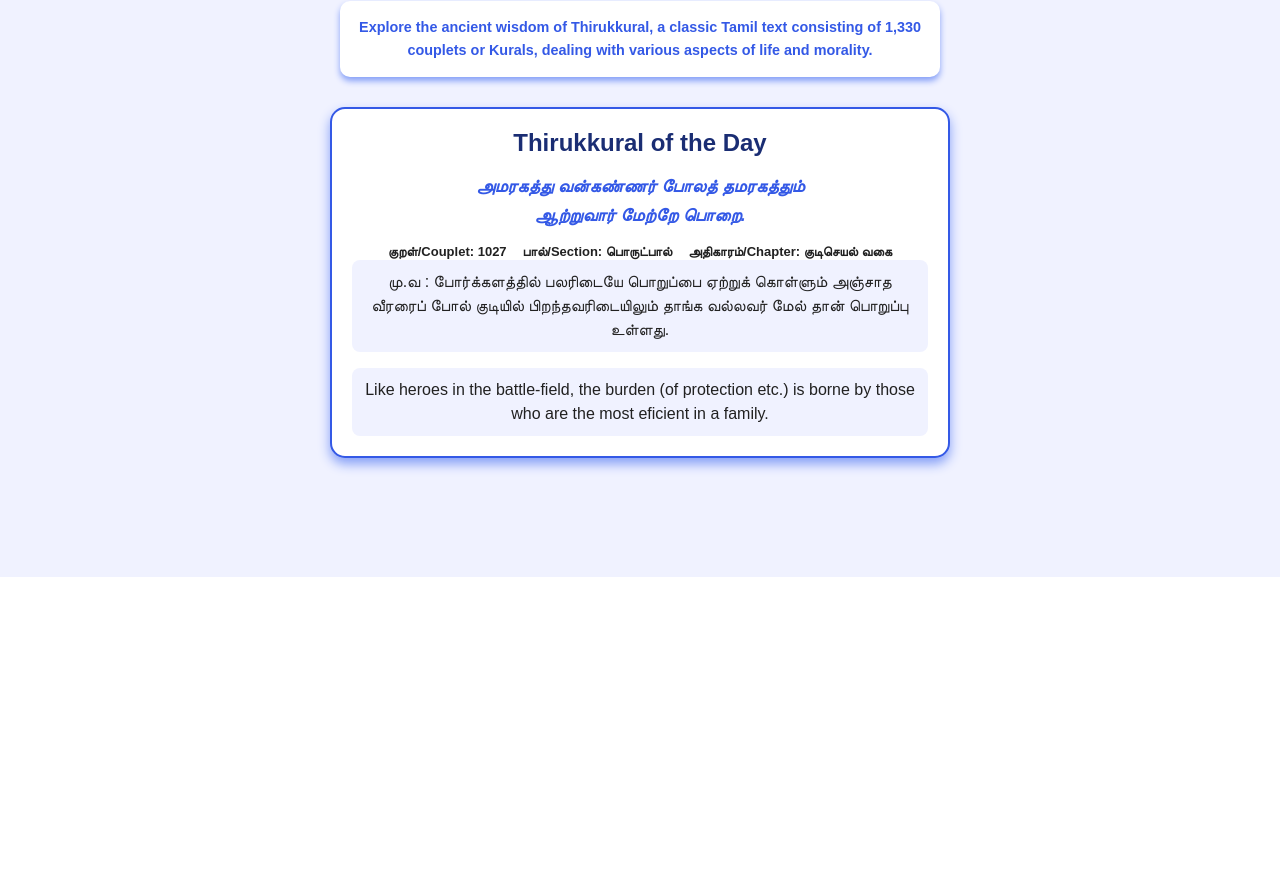
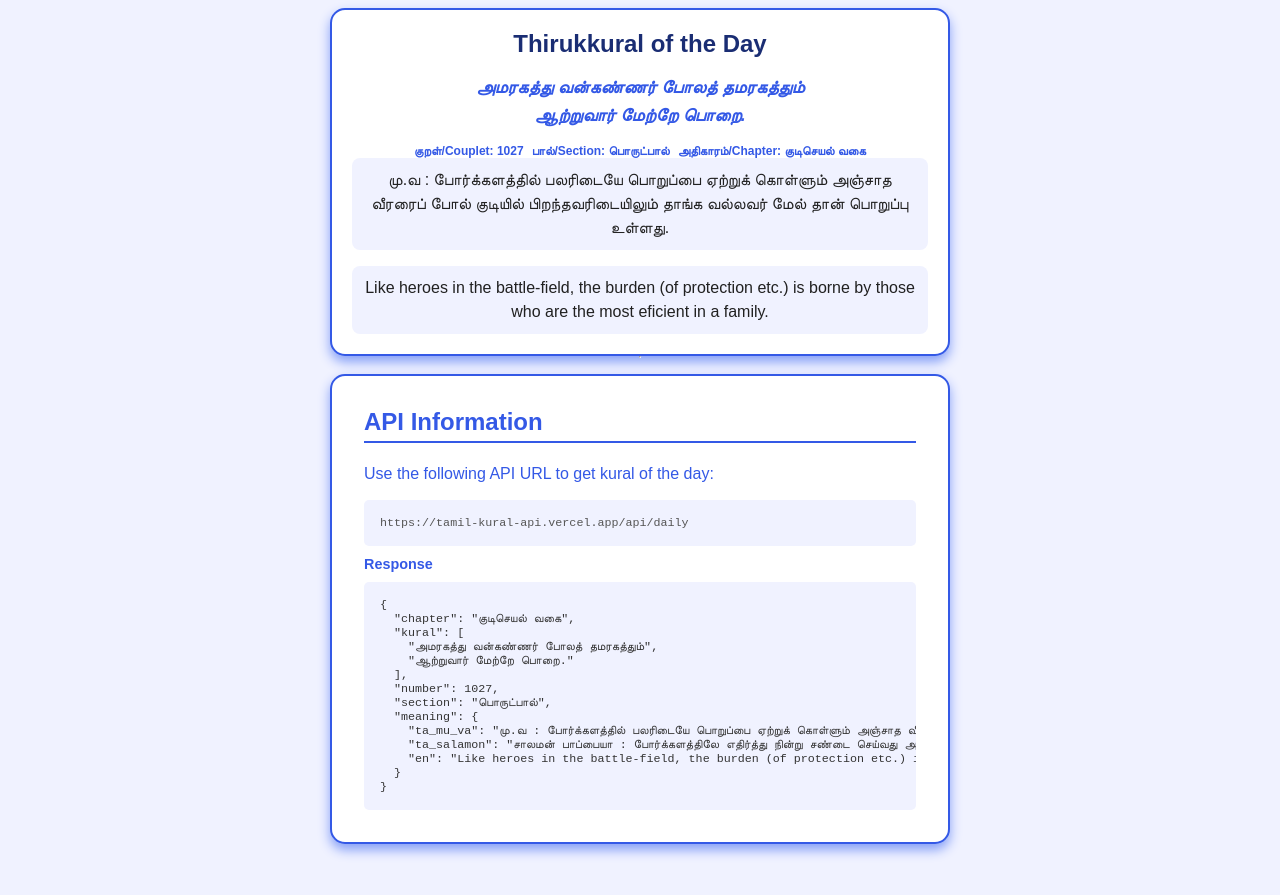
Before and after one commit to nramc/thirukkural-api, a Next.js app: page / in a window 1280 px wide. Shown: the part 223-1118 px from the top of the page. Before the commit the page ends 800 px from the top, so only its background shows below. Built offline with nearby package versions, Linux system fonts and the light colour scheme.

Commit message:
feat: daily endpoint implemented to get kural of the day

```diff
--- a/app/page.tsx
+++ b/app/page.tsx
@@ -118,13 +118,16 @@ export default function Home() {
                     {kural?.kural[1]}<br/>
                 </p>
                 <p style={{
-                    fontSize: 'small',
+                    fontSize: '0.75rem',
+                    color: `${primaryColor}`,
                     fontWeight: 'bold',
-                    alignItems: 'end',
                     display: 'flex',
                     flexDirection: 'row',
-                    gap: '1rem',
-                    justifyContent: 'center'
+                    flexBasis: 'content',
+                    gap: '0.5rem',
+                    justifyContent: 'center',
+                    alignContent: 'center',
+                    alignItems: 'center',
                 }}>
                     <span>குறள்/Couplet: {kural?.number}</span>
                     <span>பால்/Section: {kural?.section}</span>
@@ -154,6 +157,60 @@ export default function Home() {
                     {kural?.meaning['en']}
                 </p>
             </div>
+
+            <hr/>
+
+            <section style={{
+                padding: '2rem',
+                marginTop: '1rem',
+                marginBottom: '2rem',
+                maxWidth: '50%',
+                overflowX: 'auto',
+                backgroundColor: 'white',
+                borderRadius: '15px',
+                boxShadow: `0 6px 12px ${primaryLight}`,
+                width: '100%',
+                border: `2px solid ${primaryColor}`
+            }}>
+                <h2 style={{
+                    fontSize: '1.5em',
+                    color: `${primaryColor}`,
+                    marginBottom: '10px',
+                    borderBottom: `2px solid ${primaryColor}`,
+                    paddingBottom: '5px',
+                }}>API Information</h2>
+                <p style={{
+                    color: `${primaryColor}`,
+                    marginTop: '15px',
+                    lineHeight: '2rem'
+                }}>Use the following API URL to get kural of the day:</p>
+                <code style={{
+                    display: 'block',
+                    padding: '1rem',
+                    backgroundColor: `${backgroundColor}`,
+                    borderRadius: '5px',
+                    fontSize: '0.9em',
+                    color: '#555',
+                    margin: '10px 0',
+                    wordBreak: 'break-all',
+                }}>{`https://tamil-kural-api.vercel.app/api/daily`}</code>
+
+                <h3 style={{
+                    fontSize: '0.9em',
+                    color: `${primaryColor}`,
+                    marginBottom: '10px',
+                }}>Response</h3>
+                <pre style={{
+                    backgroundColor: `${backgroundColor}`,
+                    padding: '1rem',
+                    borderRadius: '5px',
+                    fontSize: '0.9em',
+                    overflowX: 'auto',
+                    color: '#333',
+                }}>
+                    {JSON.stringify(kural, null, 2)}
+                </pre>
+            </section>
         </div>
     )
 }
```
